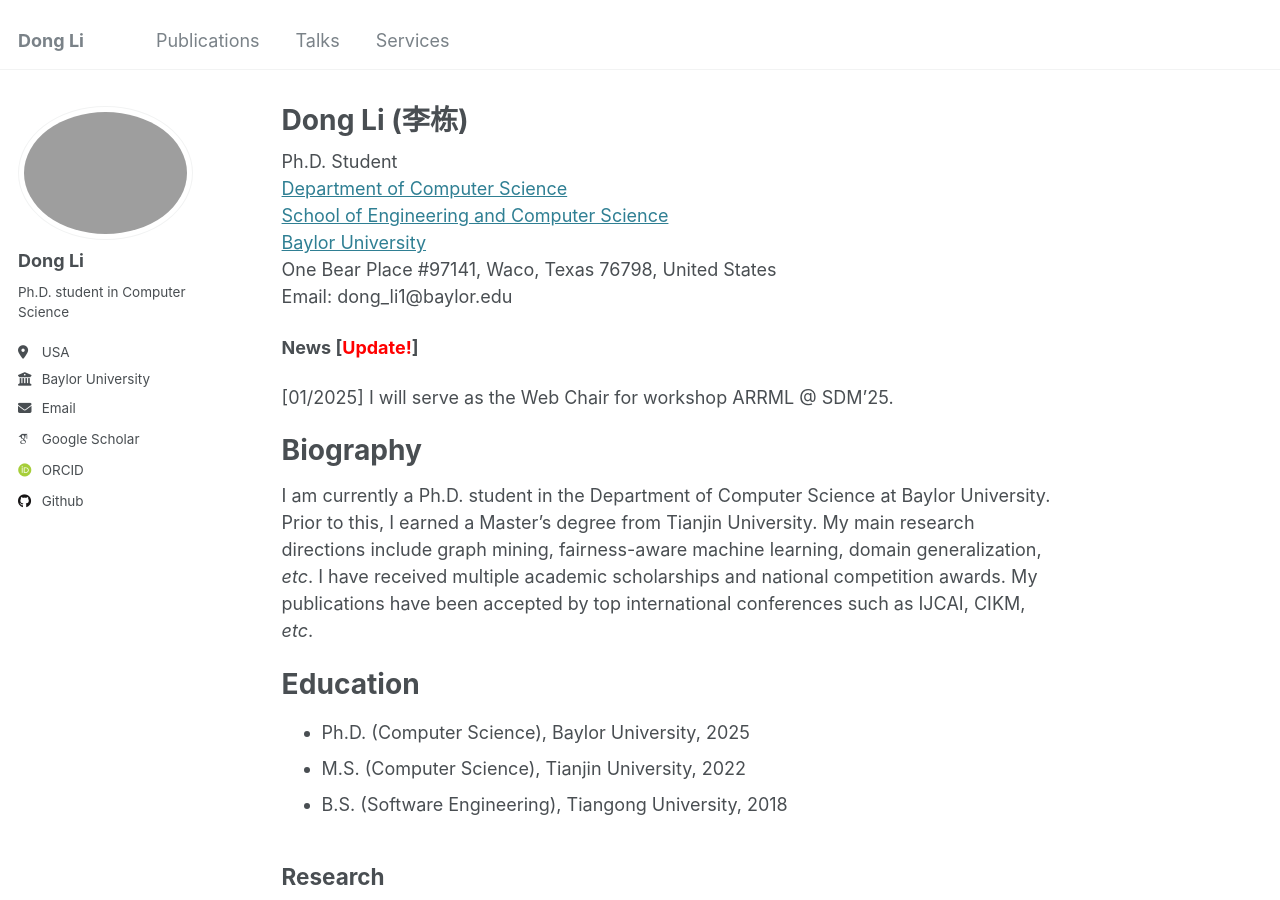
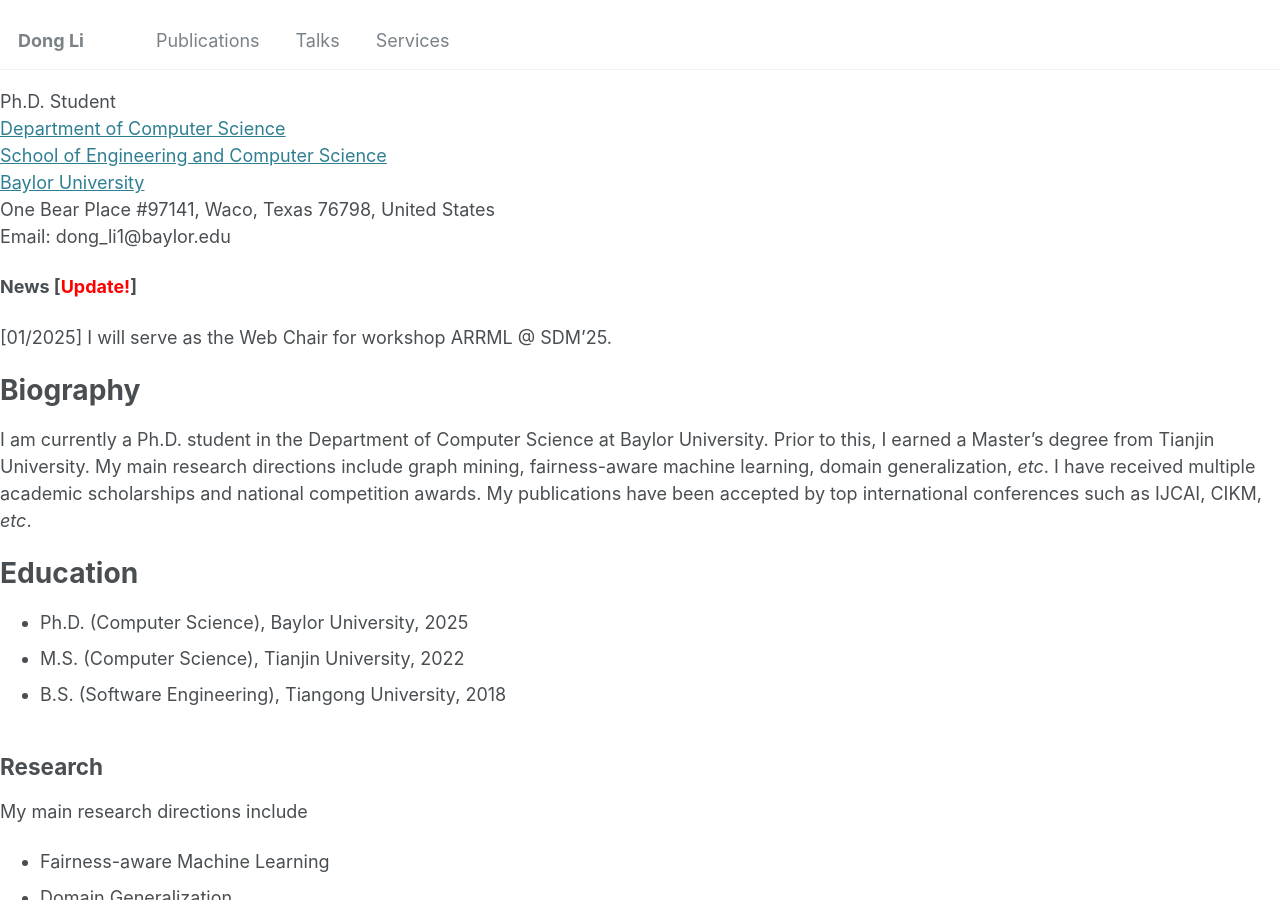
Before and after one commit to TurkeyWatanabe/dongli, a Jekyll site: the page built from _pages/about.md, in a window 1280 px wide and 900 px high. Built offline with Jekyll 4.4.1, drawn with Linux system fonts in a browser that asks for light colours; some web fonts are replaced; our own code applies the rules of GitHub Pages for plain Markdown files.

Commit message:
Update _config.yml

```diff
--- a/_config.yml
+++ b/_config.yml
@@ -247,7 +247,7 @@ defaults:
       path: ""
       type: pages
     values:
-      layout: single
+      # layout:
       author_profile: true
   # _teaching
   # - scope:
```
